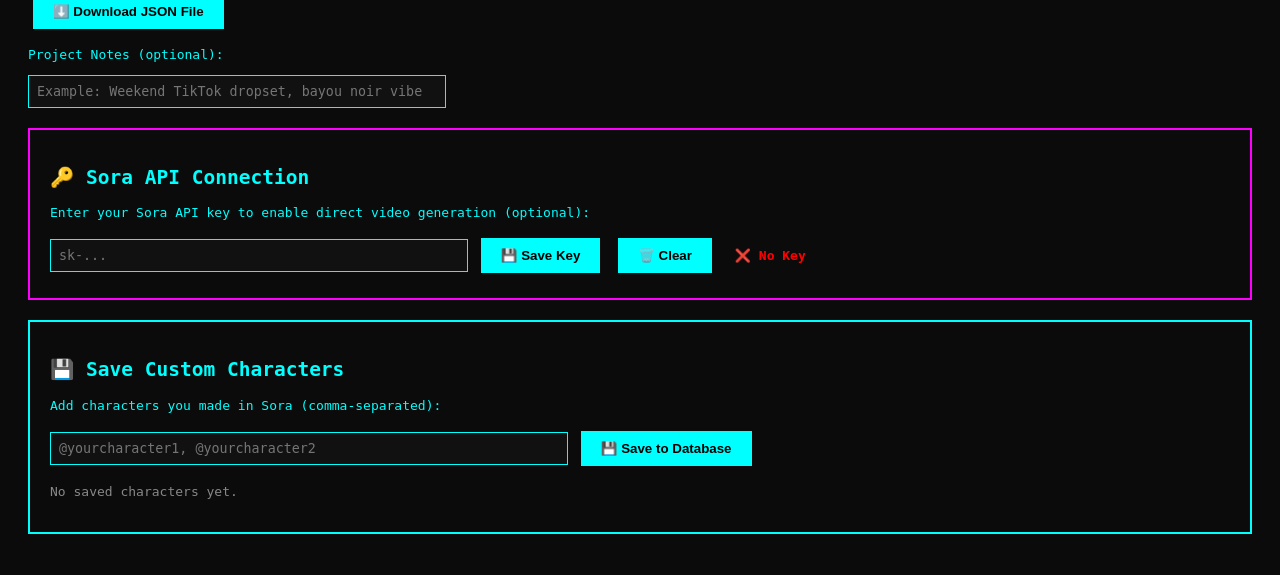
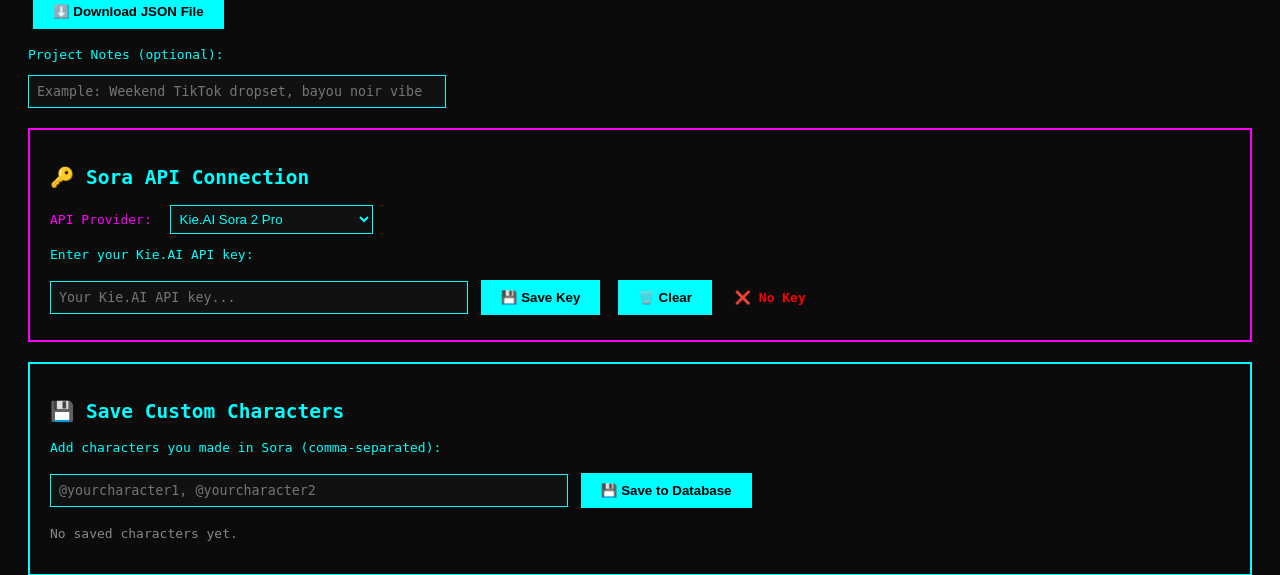
Before and after one commit to chewygore9/Soragen1, a Flask app: page / in a window 1280 px wide. Shown: the part 149-724 px from the top of the page. Run offline with Flask 3, Linux system fonts and the light colour scheme; data that the repository does not hold is empty; some libraries are stand-ins or nearby versions.

Commit message:
Add video generation using Kie.AI Sora 2 Pro API
Integrate Kie.AI Sora 2 Pro API for video generation, including a new backend route, updated dependencies, and UI enhancements for provider selection, API key input, and video configuration.

Replit-Commit-Author: Agent
Replit-Commit-Session-Id: a0771c32-cfab-4f34-aea3-21c0ded2adf3
Replit-Commit-Checkpoint-Type: full_checkpoint
Replit-Commit-Event-Id: ff32e363-cdb1-4039-b953-73a572d8b168
Replit-Commit-Screenshot-Url: https://storage.googleapis.com/screenshot-production-us-central1/a21778b5-75ad-4414-8c8d-51476c7a0dfa/a0771c32-cfab-4f34-aea3-21c0ded2adf3/2tkW1ip

```diff
--- a/main.py
+++ b/main.py
@@ -1,6 +1,6 @@
 from flask import Flask, render_template, jsonify, request, send_file
 from datetime import datetime
-import random, json, io, os
+import random, json, io, os, requests
 import psycopg2
 from psycopg2.extras import RealDictCursor
 from openai import OpenAI
@@ -570,6 +570,72 @@ def download():
     buffer.seek(0)
     return send_file(buffer, as_attachment=True, download_name=filename, mimetype="application/json")
 
+@app.route("/api/sora-generate", methods=["POST"])
+def sora_generate_kieai():
+    """Generate video using Kie.AI Sora 2 Pro API"""
+    try:
+        data = request.get_json()
+        api_key = data.get("api_key")
+        prompt = data.get("prompt")
+        duration = data.get("duration", 10)
+        resolution = data.get("resolution", "720p")
+
+        if not api_key:
+            return jsonify({"error": "API key is required"}), 400
+        if not prompt:
+            return jsonify({"error": "Prompt is required"}), 400
+
+        # Call Kie.AI Sora 2 Pro API
+        response = requests.post(
+            "https://api.kie.ai/v1/sora",
+            headers={
+                "Authorization": f"Bearer {api_key}",
+                "Content-Type": "application/json"
+            },
+            json={
+                "model": "sora-2-pro",
+                "prompt": prompt,
+                "duration": duration,
+                "resolution": resolution
+            },
+            timeout=30
+        )
+
+        if response.status_code == 200:
+            result = response.json()
+            # Kie.AI might return a job ID for processing or direct URL
+            if result.get("url"):
+                return jsonify({
+                    "status": "completed",
+                    "url": result["url"],
+                    "duration": duration,
+                    "resolution": resolution
+                })
+            elif result.get("job_id"):
+                return jsonify({
+                    "status": "processing",
+                    "job_id": result["job_id"],
+                    "message": "Video is being generated. Check back in a few moments."
+                })
+            else:
+                return jsonify(result)
+        elif response.status_code == 401:
+            return jsonify({"error": "Invalid API key"}), 401
+        elif response.status_code == 429:
+            return jsonify({"error": "Rate limit exceeded. Please try again later."}), 429
+        else:
+            error_data = response.json() if response.text else {"error": f"API error: {response.status_code}"}
+            return jsonify(error_data), response.status_code
+
+    except requests.exceptions.Timeout:
+        return jsonify({"error": "Request timed out. Video generation might take longer."}), 504
+    except requests.exceptions.RequestException as e:
+        print(f"Kie.AI API request error: {e}")
+        return jsonify({"error": f"Connection error: {str(e)}"}), 503
+    except Exception as e:
+        print(f"Error in sora_generate_kieai: {e}")
+        return jsonify({"error": "Failed to generate video"}), 500
+
 if __name__ == '__main__':
     # Run in production mode for stability - no debug, no reloader
     app.run(host='0.0.0.0', port=5000, debug=False, use_reloader=False)
--- a/pyproject.toml
+++ b/pyproject.toml
@@ -6,4 +6,7 @@ authors = ["Your Name <you@example.com>"]
 requires-python = ">=3.11"
 dependencies = [
     "flask>=3.1.2",
+    "openai>=2.6.1",
+    "psycopg2-binary>=2.9.11",
+    "requests>=2.32.5",
 ]
--- a/templates/index.html
+++ b/templates/index.html
@@ -28,13 +28,35 @@ textarea {height:100px; resize:vertical;}
 
 <div style="border:2px solid #ff00ff; padding:20px; margin:20px 0;">
   <h2>🔑 Sora API Connection</h2>
-  <p>Enter your Sora API key to enable direct video generation (optional):</p>
-  <input id="soraApiKey" type="password" placeholder="sk-..." style="width:400px;">
+  <div style="margin-bottom:10px;">
+    <label style="color:#ff00ff;">API Provider:</label>
+    <select id="apiProvider" style="background:#111; color:#0ff; border:1px solid #0ff; padding:5px; margin-left:10px;">
+      <option value="openai">OpenAI Sora (Coming Soon)</option>
+      <option value="kieai">Kie.AI Sora 2 Pro</option>
+    </select>
+  </div>
+  <p id="apiInstructions">Enter your API key to enable direct video generation:</p>
+  <input id="soraApiKey" type="password" placeholder="Enter API key..." style="width:400px;">
   <button id="saveSoraKey">💾 Save Key</button>
   <button id="clearSoraKey">🗑️ Clear</button>
   <span id="soraStatus" style="margin-left:10px; font-weight:bold;"></span>
   <div id="soraFeatures" style="display:none; margin-top:15px;">
     <button id="generateSoraVideo" style="background:#ff00ff; color:#fff; font-size:1.2em; padding:15px;">🎬 Generate Sora Video from Last Prompt</button>
+    <div style="margin-top:10px;">
+      <label>Duration (seconds): </label>
+      <select id="videoDuration" style="background:#111; color:#0ff; border:1px solid #0ff; padding:3px;">
+        <option value="5">5s</option>
+        <option value="10" selected>10s</option>
+        <option value="15">15s</option>
+        <option value="20">20s</option>
+      </select>
+      <label style="margin-left:20px;">Resolution: </label>
+      <select id="videoResolution" style="background:#111; color:#0ff; border:1px solid #0ff; padding:3px;">
+        <option value="480p">480p</option>
+        <option value="720p" selected>720p (HD)</option>
+        <option value="1080p">1080p (Full HD)</option>
+      </select>
+    </div>
     <div id="soraVideoStatus" style="margin-top:10px;"></div>
   </div>
 </div>
@@ -77,11 +99,18 @@ textarea {height:100px; resize:vertical;}
 <script>
 let latestPrompts = [];
 let soraApiKey = null;
+let apiProvider = 'kieai'; // Default to Kie.AI
 
 // Sora API Key Management
 function initSoraAPI() {
-  // Load saved key from localStorage
-  const savedKey = localStorage.getItem('soraApiKey');
+  // Load saved provider and key from localStorage
+  const savedProvider = localStorage.getItem('soraApiProvider') || 'kieai';
+  const savedKey = localStorage.getItem(`soraApiKey_${savedProvider}`);
+
+  document.getElementById('apiProvider').value = savedProvider;
+  apiProvider = savedProvider;
+  updateApiInstructions();
+
   if (savedKey) {
     soraApiKey = savedKey;
     document.getElementById('soraApiKey').value = '••••••••' + savedKey.slice(-4); // Show last 4 chars
@@ -94,36 +123,82 @@ function initSoraAPI() {
   }
 }
 
+function updateApiInstructions() {
+  const provider = document.getElementById('apiProvider').value;
+  const instructions = document.getElementById('apiInstructions');
+  const keyInput = document.getElementById('soraApiKey');
+
+  if (provider === 'openai') {
+    instructions.textContent = 'Enter your OpenAI Sora API key (starts with sk-):';
+    keyInput.placeholder = 'sk-...';
+  } else {
+    instructions.textContent = 'Enter your Kie.AI API key:';
+    keyInput.placeholder = 'Your Kie.AI API key...';
+  }
+}
+
+document.getElementById('apiProvider').addEventListener('change', (e) => {
+  apiProvider = e.target.value;
+  localStorage.setItem('soraApiProvider', apiProvider);
+  updateApiInstructions();
+
+  // Load key for this provider if exists
+  const savedKey = localStorage.getItem(`soraApiKey_${apiProvider}`);
+  if (savedKey) {
+    soraApiKey = savedKey;
+    document.getElementById('soraApiKey').value = '••••••••' + savedKey.slice(-4);
+    document.getElementById('soraStatus').textContent = '✅ Key Loaded';
+    document.getElementById('soraStatus').style.color = '#0f0';
+    document.getElementById('soraFeatures').style.display = 'block';
+  } else {
+    soraApiKey = null;
+    document.getElementById('soraApiKey').value = '';
+    document.getElementById('soraStatus').textContent = '❌ No Key';
+    document.getElementById('soraStatus').style.color = '#f00';
+    document.getElementById('soraFeatures').style.display = 'none';
+  }
+});
+
 document.getElementById('saveSoraKey').addEventListener('click', () => {
   const keyInput = document.getElementById('soraApiKey').value.trim();
-  if (keyInput && keyInput.startsWith('sk-')) {
+  const provider = document.getElementById('apiProvider').value;
+
+  if (!keyInput) {
+    alert('Please enter an API key');
+    return;
+  }
+
+  // Validate based on provider
+  if (provider === 'openai' && !keyInput.startsWith('sk-')) {
+    alert('OpenAI keys should start with sk-');
+    return;
+  }
+
   soraApiKey = keyInput;
-    localStorage.setItem('soraApiKey', keyInput);
+  localStorage.setItem(`soraApiKey_${provider}`, keyInput);
   document.getElementById('soraApiKey').value = '••••••••' + keyInput.slice(-4);
   document.getElementById('soraStatus').textContent = '✅ Key Saved';
   document.getElementById('soraStatus').style.color = '#0f0';
   document.getElementById('soraFeatures').style.display = 'block';
-    alert('Sora API key saved locally! You can now generate videos.');
-  } else {
-    alert('Please enter a valid Sora API key (starts with sk-)');
-  }
+  alert(`${provider === 'openai' ? 'OpenAI Sora' : 'Kie.AI'} API key saved locally! You can now generate videos.`);
 });
 
 document.getElementById('clearSoraKey').addEventListener('click', () => {
   if (confirm('Remove your Sora API key?')) {
+    const provider = document.getElementById('apiProvider').value;
     soraApiKey = null;
-    localStorage.removeItem('soraApiKey');
+    localStorage.removeItem(`soraApiKey_${provider}`);
     document.getElementById('soraApiKey').value = '';
     document.getElementById('soraStatus').textContent = '❌ No Key';
     document.getElementById('soraStatus').style.color = '#f00';
     document.getElementById('soraFeatures').style.display = 'none';
-    alert('Sora API key removed');
+    alert('API key removed');
   }
 });
 
 document.getElementById('generateSoraVideo').addEventListener('click', async () => {
   if (!soraApiKey) {
-    alert('Please enter your Sora API key first!');
+    alert('Please enter your API key first!');
     return;
   }
 
@@ -132,15 +207,54 @@ document.getElementById('generateSoraVideo').addEventListener('click', async ()
     return;
   }
 
+  const provider = document.getElementById('apiProvider').value;
   const statusDiv = document.getElementById('soraVideoStatus');
-  statusDiv.innerHTML = '<div style="color:#ff00ff;">🎬 Generating Sora video... (this may take a few moments)</div>';
+  const duration = document.getElementById('videoDuration').value;
+  const resolution = document.getElementById('videoResolution').value;
+
+  statusDiv.innerHTML = '<div style="color:#ff00ff;">🎬 Generating video... (this may take a few moments)</div>';
 
   // Get the most recent prompt
   const promptToUse = latestPrompts[0].sora_prompt || latestPrompts[0].prompt || JSON.stringify(latestPrompts[0]);
 
   try {
-    // Note: Sora API is not publicly available yet
-    // This is a placeholder for when it becomes available
+    if (provider === 'kieai') {
+      // Use Flask backend route for Kie.AI
+      const response = await fetch('/api/sora-generate', {
+        method: 'POST',
+        headers: {
+          'Content-Type': 'application/json'
+        },
+        body: JSON.stringify({
+          api_key: soraApiKey,
+          prompt: promptToUse,
+          duration: parseInt(duration),
+          resolution: resolution
+        })
+      });
+
+      if (response.ok) {
+        const data = await response.json();
+        if (data.url) {
+          statusDiv.innerHTML = `
+            <div style="color:#0f0;">✅ Video generated with Kie.AI Sora 2 Pro!</div>
+            <div style="margin-top:10px;">
+              <a href="${data.url}" target="_blank" style="color:#ff00ff; font-size:1.2em;">🎥 View Your Video</a>
+            </div>
+            <div style="margin-top:5px; color:#888;">Duration: ${duration}s | Resolution: ${resolution}</div>
+          `;
+        } else if (data.status === 'processing') {
+          statusDiv.innerHTML = `
+            <div style="color:#ff0;">⏳ Video is being processed...</div>
+            <div style="color:#888; margin-top:5px;">Check back in a few moments. Job ID: ${data.job_id}</div>
+          `;
+        }
+      } else {
+        const error = await response.json();
+        statusDiv.innerHTML = `<div style="color:#f00;">❌ Error: ${error.error || 'Failed to generate video'}</div>`;
+      }
+    } else {
+      // OpenAI Sora (placeholder for when available)
       const response = await fetch('https://api.openai.com/v1/video/generations', {
         method: 'POST',
         headers: {
@@ -150,40 +264,39 @@ document.getElementById('generateSoraVideo').addEventListener('click', async ()
         body: JSON.stringify({
           model: 'sora-2',
           prompt: promptToUse,
-        duration: 10,
-        size: '1280x720'
+          duration: parseInt(duration),
+          size: resolution === '480p' ? '854x480' : resolution === '720p' ? '1280x720' : '1920x1080'
         })
       });
 
       if (response.ok) {
         const data = await response.json();
         statusDiv.innerHTML = `
-        <div style="color:#0f0;">✅ Video generated!</div>
+          <div style="color:#0f0;">✅ Video generated with OpenAI Sora!</div>
           <div style="margin-top:10px;">
             <a href="${data.url}" target="_blank" style="color:#ff00ff;">🎥 View Your Video</a>
           </div>
         `;
       } else {
-      const error = await response.text();
         if (response.status === 404) {
           statusDiv.innerHTML = `
-          <div style="color:#ff0;">⚠️ Sora API is not yet publicly available</div>
-          <div style="color:#888; margin-top:5px;">The Sora API is currently in limited access. Your key is saved for when it becomes available!</div>
-          <div style="margin-top:10px;">For now, copy your prompts and use them at:
+            <div style="color:#ff0;">⚠️ OpenAI Sora API is not yet publicly available</div>
+            <div style="color:#888; margin-top:5px;">Your key is saved for when it becomes available!</div>
+            <div style="margin-top:10px;">For now, try using Kie.AI Sora 2 Pro or copy your prompts to:
               <a href="https://sora.openai.com" target="_blank" style="color:#ff00ff;">sora.openai.com</a>
             </div>
           `;
         } else {
+          const error = await response.text();
           statusDiv.innerHTML = `<div style="color:#f00;">❌ Error: ${error}</div>`;
+        }
       }
     }
   } catch (err) {
     statusDiv.innerHTML = `
-      <div style="color:#ff0;">⚠️ Sora API Connection Issue</div>
-      <div style="color:#888; margin-top:5px;">The Sora API may not be publicly available yet.</div>
-      <div style="margin-top:10px;">For now, copy your prompts and use them at:
-        <a href="https://sora.openai.com" target="_blank" style="color:#ff00ff;">sora.openai.com</a>
-      </div>
+      <div style="color:#ff0;">⚠️ API Connection Issue</div>
+      <div style="color:#888; margin-top:5px;">Error: ${err.message}</div>
+      <div style="margin-top:10px;">Check your API key and try again.</div>
     `;
   }
 });
```
Also changed, not shown: replit.md (+11 -1 lines), 2 other files. Lines whose indentation alone changed are shown as unchanged.
